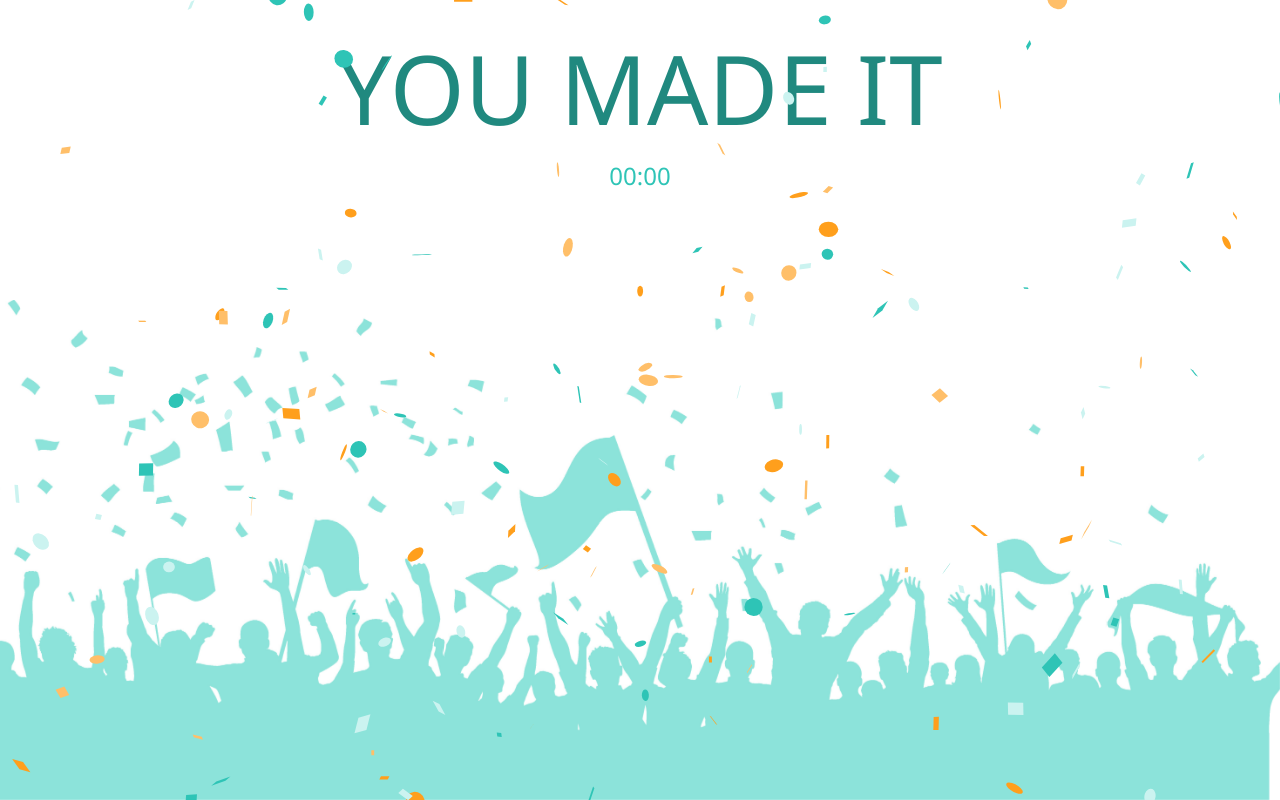
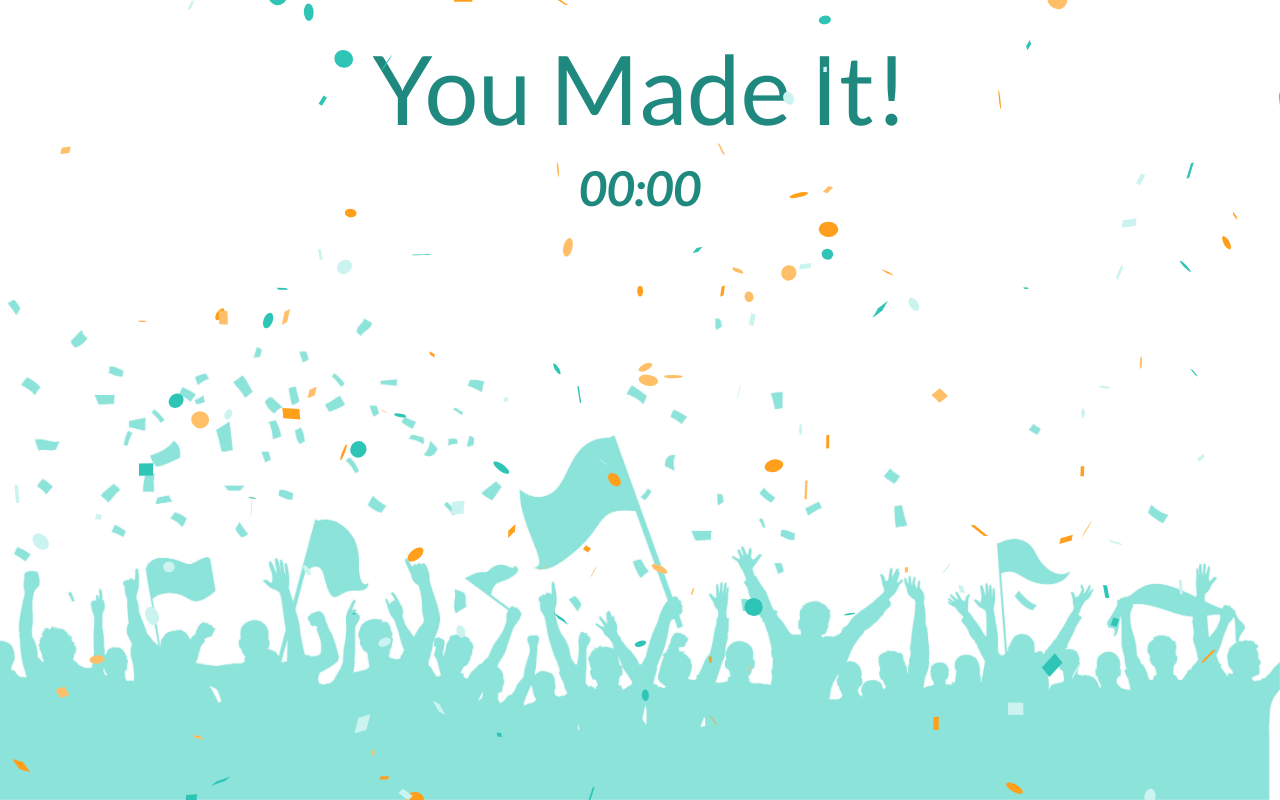
Before and after one commit to yukinoda/kajily, a Next.js app: page /complete in a window 1280 px wide. Built offline with nearby package versions, Linux system fonts and the light colour scheme.

Commit message:
change complete page styles

```diff
--- a/pages/_document.tsx
+++ b/pages/_document.tsx
@@ -38,7 +38,7 @@ export default class MyDocument extends Document {
           <link rel="shortcut icon" href="/favicon.png" />
 
           <link
-            href="https://fonts.googleapis.com/css2?family=Noto+Sans:wght@400;700&display=swap"
+            href="https://fonts.googleapis.com/css2?family=Lato:ital,wght@0,400;1,700&family=Noto+Sans:wght@400;700&display=swap"
             rel="stylesheet"
           />
 
--- a/pages/complete.tsx
+++ b/pages/complete.tsx
@@ -25,11 +25,23 @@ const Complete = () => {
       <DefaultLayout>
         <Box display="flex" flexDirection="column" alignItems="center">
           <Box mb={2}>
-            <Typography variant="h1" color="secondary.dark">
-              YOU MADE IT
+            <Typography
+              variant="h1"
+              color="secondary.dark"
+              style={{ fontFamily: "'Lato', sans-serif" }}
+            >
+              You Made It!
             </Typography>
           </Box>
-          <Typography variant="h5" color="secondary">
+          <Typography
+            variant="h3"
+            color="secondary.dark"
+            style={{
+              fontFamily: "'Lato', sans-serif",
+              fontStyle: "italic",
+              fontWeight: "700",
+            }}
+          >
             {countDate.hour !== 0 && `${countDate.hour}:`}
             {String(countDate.min).padStart(2, "0")}:
             {String(countDate.sec).padStart(2, "0")}
```
